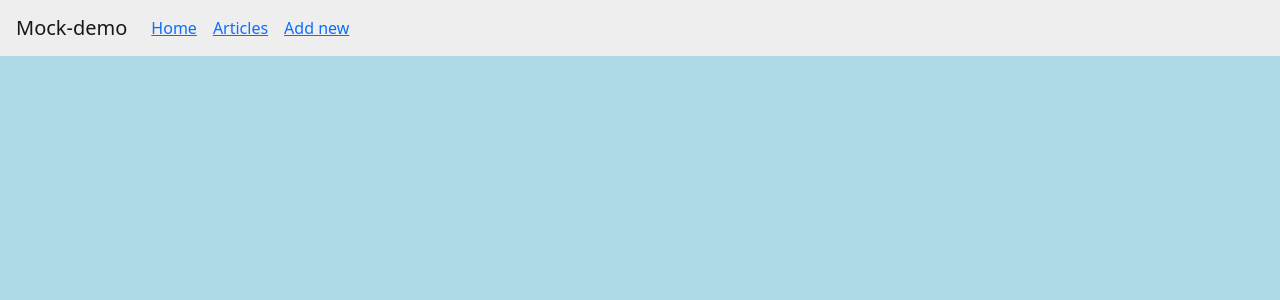
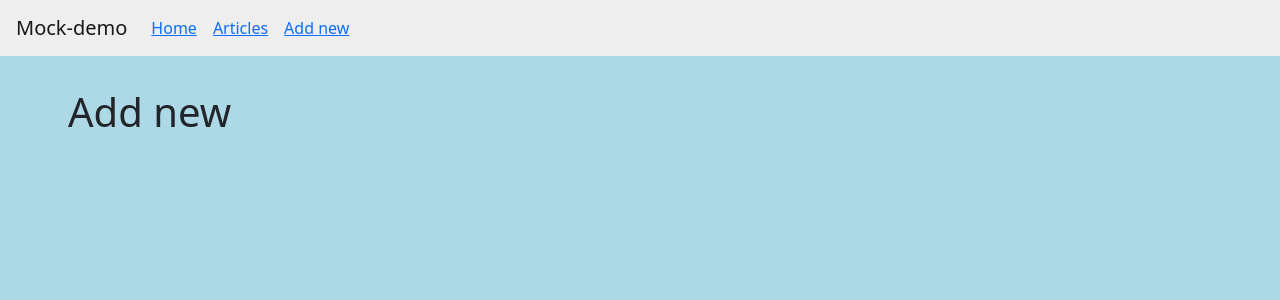
Before and after one commit to nikovie/mock-demo, a React (Create React App) app: page /add in a window 1280 px wide. Shown: the top 300 px of the page. Built offline with nearby package versions, Linux system fonts and the light colour scheme; no server answers.

Commit message:
add new article

```diff
--- a/src/App.js
+++ b/src/App.js
@@ -3,7 +3,7 @@ import { useDispatch, useSelector } from 'react-redux'
 import { initArticles } from './reducers/articleReducer'
 import Header from './components/Header'
 import {
-  Routes, Route, Link
+  Routes, Route
 } from 'react-router-dom'
 
 const App = () => {
@@ -25,6 +25,7 @@ const App = () => {
         <Routes>
           <Route path="/articles/:id" element={ <h1>Article</h1> } />
           <Route path="/articles" element={ <h1>Articles</h1> } />
+          <Route path="/add" element={ <h1>Add new</h1> } />
           <Route path="/" element={ <h1>Hi there! </h1> } />
         </Routes>
 
```
